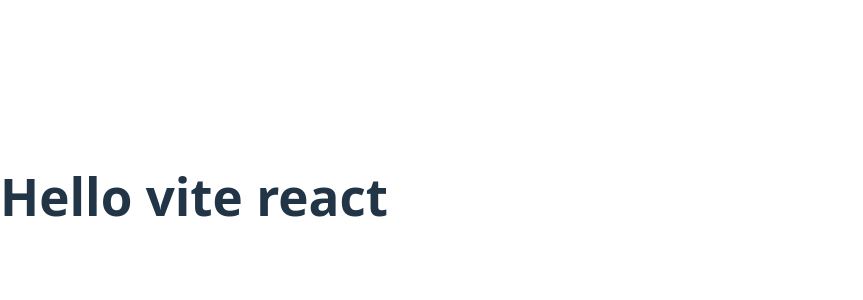
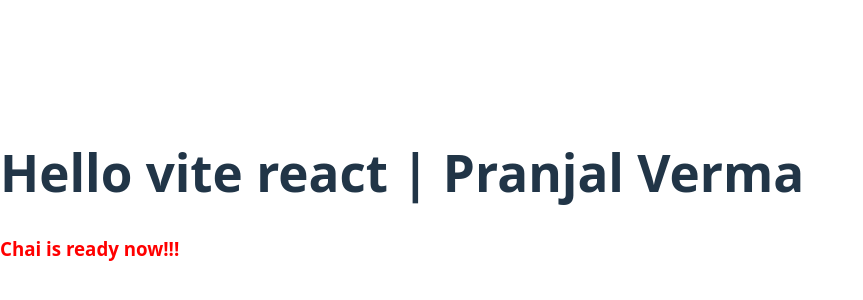
Before and after one commit to prnjl0207/chai-aur-react, a React (Vite) app in the folder 01vitereact/: page / in a window 1280 px wide. Shown: the part 204-504 px from the top of the page, without its empty margins (0-863 px from the left). Built offline with nearby package versions, Linux system fonts and the light colour scheme.

Commit message:
updated jsx

```diff
--- a/01vitereact/src/App.jsx
+++ b/01vitereact/src/App.jsx
@@ -1,11 +1,12 @@
+import Chai from "./Chai";
 
 function App() {
-
   return (
     <>
-<h1>Hello vite react</h1>
+      <h1>Hello vite react | Pranjal Verma</h1>
+      <Chai />
     </>
-  )
+  );
 }
 
-export default App
+export default App;
--- /dev/null
+++ b/01vitereact/src/Chai.jsx
@@ -0,0 +1,5 @@
+const Chai = () => {
+  return <h3 style={{ color: "red" }}>Chai is ready now!!!</h3>;
+};
+
+export default Chai;
```
